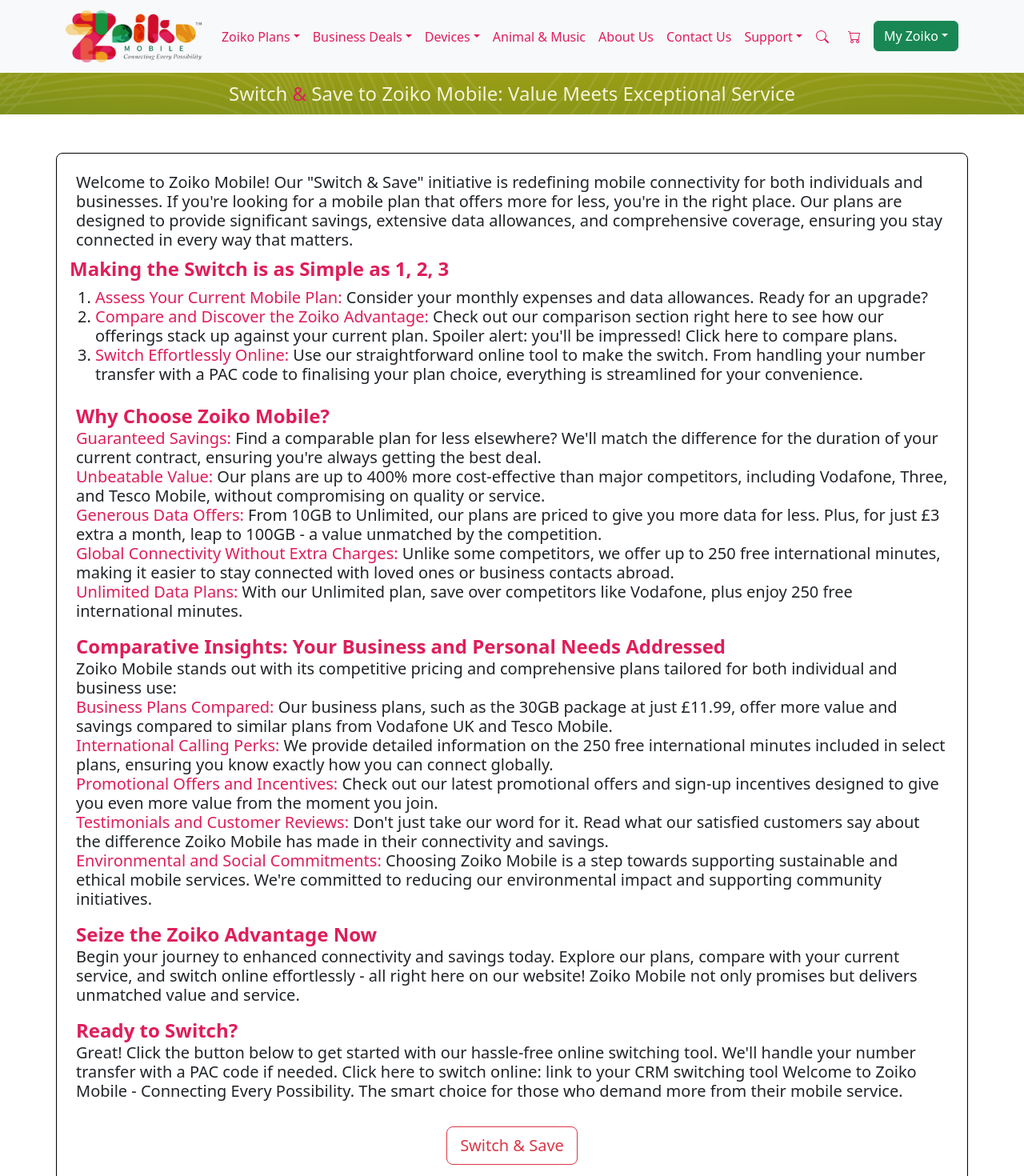
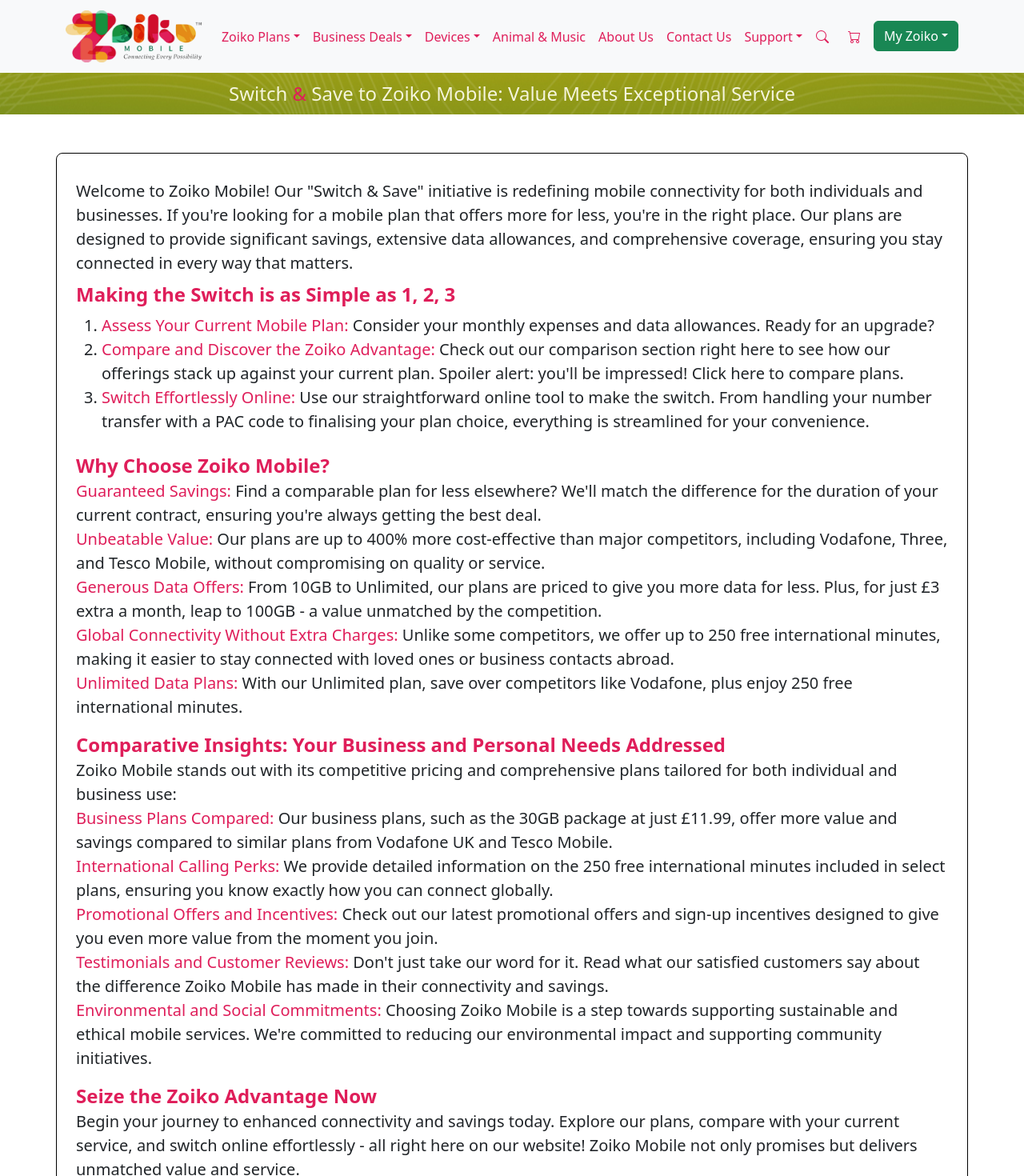
Before and after one commit to Euronoxx/zmuk, a Next.js app: page /switch in a window 1280 px wide. Shown: the top 1470 px of the page at 80% size. Built offline with nearby package versions, Linux system fonts and the light colour scheme.

Commit message:
Switch page updated

```diff
--- a/app/globals.css
+++ b/app/globals.css
@@ -351,6 +351,9 @@
 .blackbordercontainer {
   border: 1px solid black;
   border-radius: 8px;
+}
+.blackbordercontainer .body22 {
+  line-height: 30px;
 }
 
 .offerbox {
--- a/app/switch/page.js
+++ b/app/switch/page.js
@@ -9,8 +9,8 @@
         <>
         <Header />
         <HeadBar text={<>Switch <span style={{color:'#DF1E5A'}}>&amp;</span> Save to Zoiko Mobile: Value Meets Exceptional Service</>} />
-        <Container className="blackbordercontainer my-5 p-3">
-            <div className="p-2 body22">
+        <Container className="blackbordercontainer my-5 p-4">
+            <div className="py-2 body22">
             Welcome to Zoiko Mobile! Our &quot;Switch &amp; Save&quot; initiative is redefining mobile connectivity for both individuals and businesses. If you&apos;re looking for a mobile plan that offers more for less, you&apos;re in the right place. Our plans are designed to provide significant savings, extensive data allowances, and comprehensive coverage, ensuring you stay connected in every way that matters.
             </div>
             <h2 className="bigred">Making the Switch is as Simple as 1, 2, 3</h2>
@@ -19,7 +19,7 @@
                 <li><span className="txtred">Compare and Discover the Zoiko Advantage:</span> Check out our comparison section right here to see how our offerings stack up against your current plan. Spoiler alert: you&apos;ll be impressed! Click here to compare plans.</li>
                 <li><span className="txtred">Switch Effortlessly Online:</span> Use our straightforward online tool to make the switch. From handling your number transfer with a PAC code to finalising your plan choice, everything is streamlined for your convenience.</li>
             </ol>
-            <div className="p-2 body22">
+            <div className="py-2 body22">
                 <span className="bigred">Why Choose Zoiko Mobile?</span><br />
                 <span className="txtred">Guaranteed Savings:</span> Find a comparable plan for less elsewhere? We&apos;ll match the difference for the duration of your current contract, ensuring you&apos;re always getting the best deal.<br />
                 <span className="txtred">Unbeatable Value:</span> Our plans are up to 400% more cost-effective than major competitors, including Vodafone, Three, and Tesco Mobile, without compromising on quality or service.<br />
@@ -27,7 +27,7 @@
                 <span className="txtred">Global Connectivity Without Extra Charges:</span> Unlike some competitors, we offer up to 250 free international minutes, making it easier to stay connected with loved ones or business contacts abroad.<br />
                 <span className="txtred">Unlimited Data Plans:</span> With our Unlimited plan, save over competitors like Vodafone, plus enjoy 250 free international minutes.<br />
             </div>
-            <div className="p-2 body22">
+            <div className="py-2 body22">
                 <span className="bigred">Comparative Insights: Your Business and Personal Needs Addressed</span><br />
                 Zoiko Mobile stands out with its competitive pricing and comprehensive plans tailored for both individual and business use:<br />
                 <span className="txtred">Business Plans Compared:</span> Our business plans, such as the 30GB package at just £11.99, offer more value and savings compared to similar plans from Vodafone UK and Tesco Mobile.<br />
@@ -36,11 +36,11 @@
                 <span className="txtred">Testimonials and Customer Reviews:</span> Don&apos;t just take our word for it. Read what our satisfied customers say about the difference Zoiko Mobile has made in their connectivity and savings.<br />
                 <span className="txtred">Environmental and Social Commitments:</span> Choosing Zoiko Mobile is a step towards supporting sustainable and ethical mobile services. We&apos;re committed to reducing our environmental impact and supporting community initiatives.<br />
             </div>
-            <div className="p-2 body22">
+            <div className="py-2 body22">
                 <span className="bigred">Seize the Zoiko Advantage Now</span><br />
                 Begin your journey to enhanced connectivity and savings today. Explore our plans, compare with your current service, and switch online effortlessly - all right here on our website! Zoiko Mobile not only promises but delivers unmatched value and service.
             </div>
-            <div className="p-2 body22">
+            <div className="py-2 body22">
                 <span className="bigred">Ready to Switch?</span><br />
                 Great! Click the button below to get started with our hassle-free online switching tool. We&apos;ll handle your number transfer with a PAC code if needed. Click here to switch online: link to your CRM switching tool Welcome to Zoiko Mobile - Connecting Every Possibility. The smart choice for those who demand more from their mobile service.
             </div>
```
